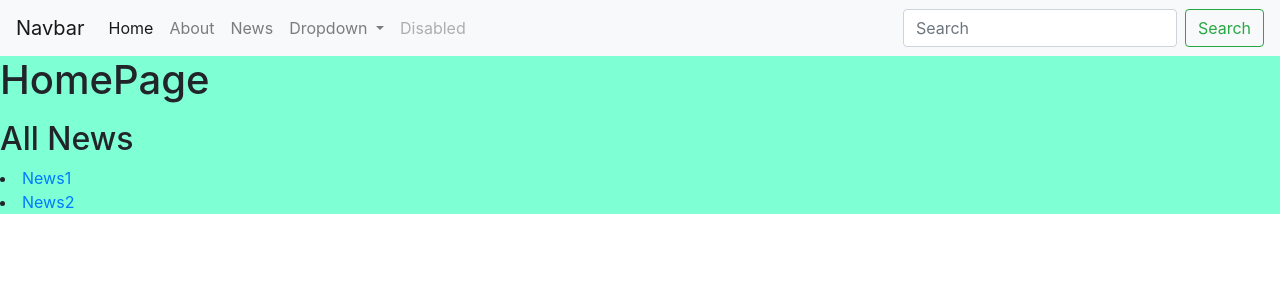
After one commit to atabul/Python_WebApplication, a Django app: page /news/ in a window 1280 px wide. The commit adds this page. Shown: the top 300 px of the page. Run offline with Django 4.2, Linux system fonts and the light colour scheme; data comes from the database, SQL or seed files in the repository; both versions use the stored data as it was after the commit.

Commit message:
New Files Added

```diff
--- a/everestapp/admin.py
+++ b/everestapp/admin.py
@@ -1,6 +1,6 @@
 from django.contrib import admin
 from .models import *
 
-admin.site.register([Category])
+admin.site.register([Category, News])
 
 # Register your models here.
--- a/everestapp/models.py
+++ b/everestapp/models.py
@@ -16,4 +16,23 @@
     def __str__(self):
         return self.title
 
+class News(TimeStamp):
+    title=models.CharField(max_length=200)
+    category=models.ForeignKey(
+        Category, on_delete=models.CASCADE, related_name='allnews')
+    content=models.TextField(null=True, blank=True)
+    image=models.ImageField(upload_to='news/')
+    author=models.ForeignKey(User, on_delete=models.CASCADE)
+    viewed=models.PositiveIntegerField(default=1)
+
+    class Newsdetail(TimeStamp):
+        title=models.CharField(max_length=200)
+        viewed=models.PositiveIntegerField(default=1)
+
+    def __str__(self):
+        return self.title
+
+
+
+
 # Create your models here.
--- a/everestapp/urls.py
+++ b/everestapp/urls.py
@@ -5,7 +5,6 @@
 urlpatterns = [
     path("", ClientHomeView.as_view(), name ="clienthome"),
     path("about/", ClientAboutView.as_view(), name="clientabout"),
-
-
-
+    path("news/", ClientNewsView.as_view(), name="clientnews"),
+    path("news/<int:pk>/detail/", ClientNewsDetailView.as_view(), name="clientnewsdetail"),
 ]
--- a/everestapp/views.py
+++ b/everestapp/views.py
@@ -1,9 +1,30 @@
 from django.shortcuts import render
-from django.views.generic import View, TemplateView
-
+from django.views.generic import View, TemplateView, ListView, DetailView
+from .models import *
 
 class ClientHomeView(TemplateView):
     template_name="clienthome.html"
 
 class ClientAboutView(TemplateView):
     template_name="clientabout.html"
+
+class ClientNewsView(ListView):
+    template_name="clientnews.html"
+    model= News
+    context_object_name="news"
+
+class ClientNewsDetailView(DetailView):
+    template_name="clientnewsdetail.html"
+    model= News
+    context_object_name="newsdetail"
+
+    '''def get_context_data(self,**kwargs):
+        context=super().get_context_data(**kwargs)
+        self.id=self.kwargs["pk"]
+        news=news.objects.get(id=self.id)
+        viewcount=news.viewed+1
+        news.viewed=viewcount
+        news.save()
+        context["form"]=NewsCOmmentForm
+        context["comments"]=Comment.objects.filter(post=news)
+        return context'''
--- a/templates/clientabout.html
+++ b/templates/clientabout.html
@@ -2,4 +2,5 @@
 {% block title %}ABOUT{% endblock %}
 {% block content %}
 <h1>AboutPage</h1>
+<p> this is a page for about </p>
 {% endblock %}
--- a/templates/clientbase.html
+++ b/templates/clientbase.html
@@ -5,6 +5,7 @@
     <meta http-equiv="X-UA-Compatible" content="IE=edge">
     <meta name="viewport" content="width=device-width, initial-scale=1.0">
     <title>Atabul Nadaf</title>
+    <link rel="stylesheet" href="https://cdn.jsdelivr.net/npm/bootstrap@4.0.0/dist/css/bootstrap.min.css" integrity="sha384-Gn5384xqQ1aoWXA+058RXPxPg6fy4IWvTNh0E263XmFcJlSAwiGgFAW/dAiS6JXm" crossorigin="anonymous">
 </head>
 <body>
     <nav class="navbar navbar-expand-lg navbar-light bg-light">
@@ -16,10 +17,13 @@
         <div class="collapse navbar-collapse" id="navbarSupportedContent">
           <ul class="navbar-nav mr-auto">
             <li class="nav-item active">
-              <a class="nav-link" href="#">Home <span class="sr-only">(current)</span></a>
+              <a class="nav-link" href="/">Home <span class="sr-only">(current)</span></a>
             </li>
             <li class="nav-item">
-              <a class="nav-link" href="#">Link</a>
+              <a class="nav-link" href="/about/">About</a>
+            <li class="nav-item">
+              <a class="nav-link" href="/news/">News</a>
+
             </li>
             <li class="nav-item dropdown">
               <a class="nav-link dropdown-toggle" href="#" id="navbarDropdown" role="button" data-toggle="dropdown" aria-haspopup="true" aria-expanded="false">
--- /dev/null
+++ b/templates/clientnews.html
@@ -0,0 +1,18 @@
+{% extends 'clientbase.html' %}
+{% block title %}NEWS{% endblock %}
+{% block content %}
+<h1>HomePage</h1>
+<ul>
+    {% for c in categories %}
+    <li>
+        {{c.title}}
+    </li>
+    {% endfor %}
+</ul>
+<h2> All News</h2>
+<ui>
+    {% for c in news %}
+    <li><a href="/news/{{c.id}}/detail/">{{c.title}}</a></li>
+    {% endfor %}
+</ui>
+{% endblock %}
```
Also changed, not shown: templates/clienthome.html (+17 -0 lines), templates/clientnewsdetail.html (added, +12 -0 lines), db.sqlite3, dmedia/news/20221011_085048.jpg (added), dmedia/news/Screenshot_20221122_070925.png (added), everestapp/migrations/0002_news.py (added), templates/clientnewslist.html (deleted).
